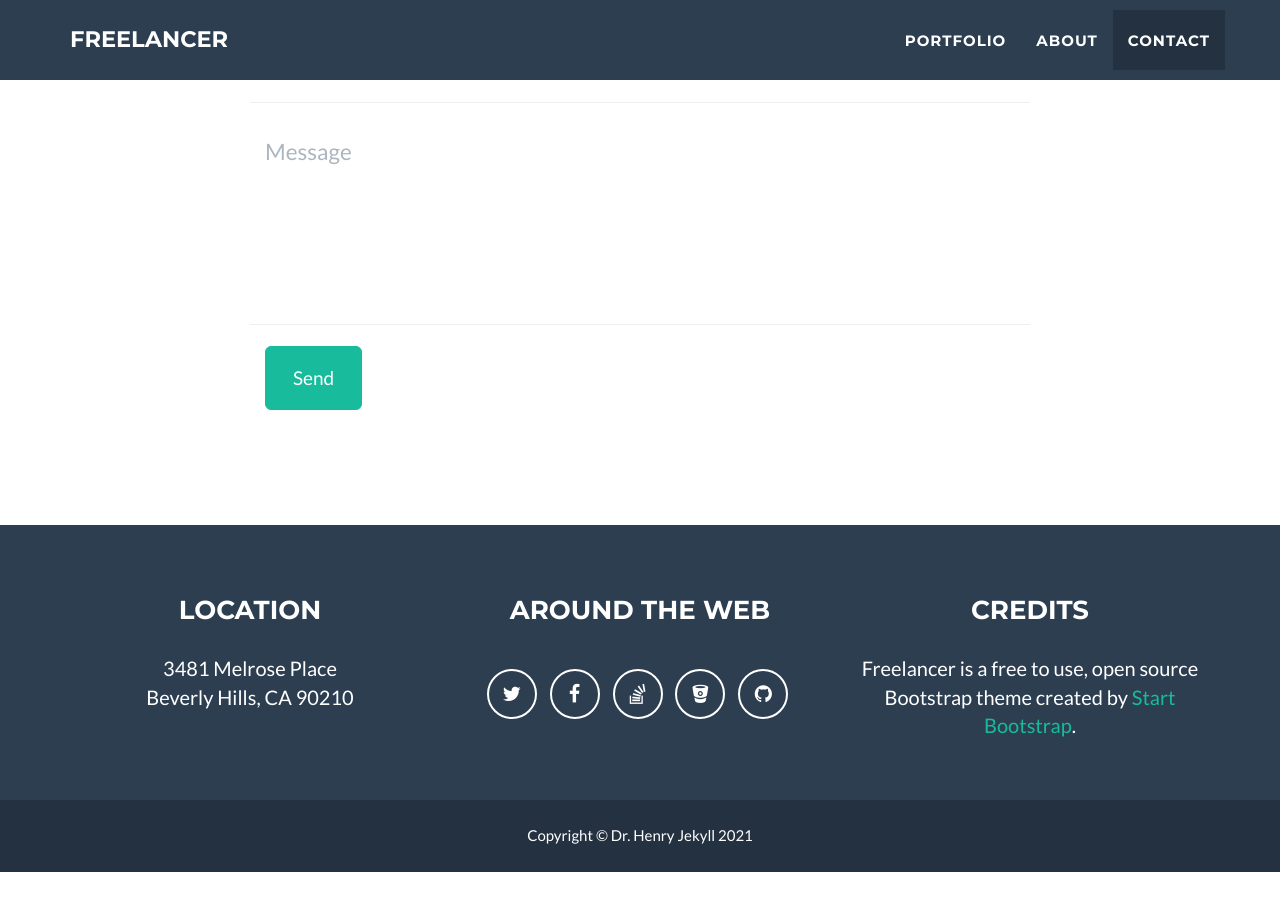
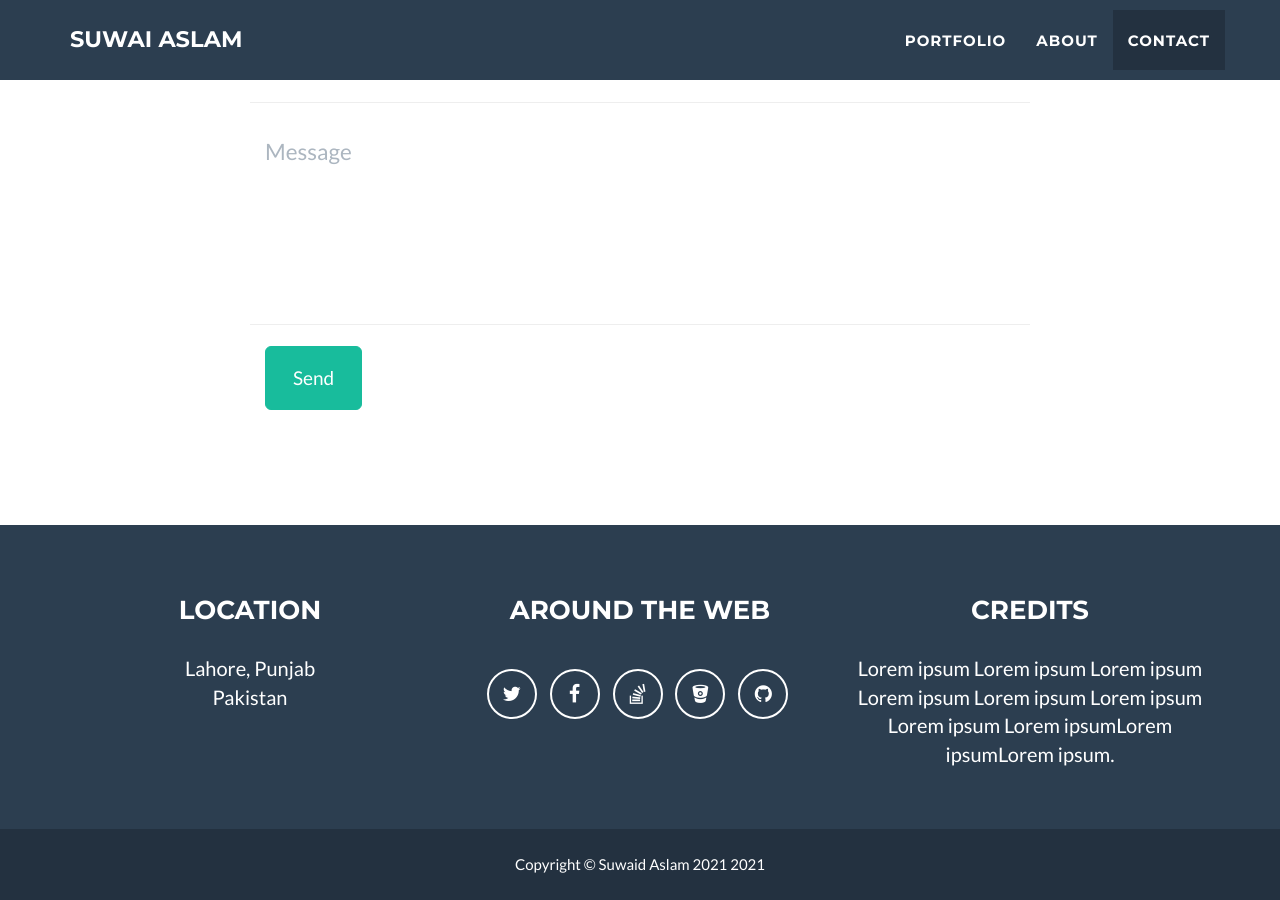
Before and after one commit to SuwaidAslam/SuwaidAslam.github.io, a Jekyll site: the page built from _posts/2014-07-18-project-1.markdown, in a window 1280 px wide and 900 px high, scrolled down 2520 px. Built offline with Jekyll 4.4.1, drawn with Linux system fonts in a browser that asks for light colours; before the commit the page ends 3392 px from its top, so only the background shows below that; some of the changed text lies outside the part shown.

Commit message:
Edited the Website

```diff
--- a/_config.yml
+++ b/_config.yml
@@ -1,7 +1,7 @@
 # Site settings
-title: Freelancer
-email: your-email@domain.com
-url: https://github.com/jeromelachaud/freelancer-theme
+title: Suwai Aslam
+email: suwaidaslam@gmail.com
+url: https://github.com/SuwaidAslam
 description: "Write an awesome description for your new site here. You can edit this line in _config.yml. It will appear in your document head meta (for Google search results) and in your feed.xml site description."
 keywords: "your keywords, separated by commas"
 skills: "Web Developer - Graphic Artist - User Experience Designer"
@@ -32,7 +32,7 @@ color:
 
 # Footer settings
 footer:
-  copyright: Dr. Henry Jekyll
+  copyright: Suwaid Aslam 2021
   location: Location
   social: Around the Web
   credits: Credits
@@ -40,23 +40,23 @@ footer:
 # Social networks usernames (many more available: google-plus, flickr, dribbble, pinterest, instagram, tumblr, linkedin, etc.)
 social:
   - title: twitter
-    url: http://twitter.com/jekyllrb
+    url: https://twitter.com/SuwaidAslam
   - title: facebook
-    url:
+    url: https://www.facebook.com/suwaid0aslam
   - title: stack-overflow
-    url: http://stackoverflow.com/questions/tagged/jekyll
+    url: https://stackoverflow.com/users/10910070/suwaid-aslam
   - title: bitbucket
-    url: http://bitbucket.org/jekyll
+    url: https://bitbucket.org/suwaidaslam/
   - title: github
-    url: http://github.com/jekyll
+    url: https://github.com/SuwaidAslam
 
 # Postal address (add as many lines as necessary)
 address:
-  - line: 3481 Melrose Place
-  - line: Beverly Hills, CA 90210
+  - line: Lahore, Punjab
+  - line: Pakistan
 
 # Credits content
-credits: 'Freelancer is a free to use, open source Bootstrap theme created by <a href="http://startbootstrap.com">Start Bootstrap</a>.'
+credits: 'Lorem ipsum Lorem ipsum Lorem ipsum Lorem ipsum Lorem ipsum Lorem ipsum Lorem ipsum Lorem ipsumLorem ipsumLorem ipsum.'
 
 # Build settings
 markdown: kramdown
```
Also changed, not shown: 1 other file.
